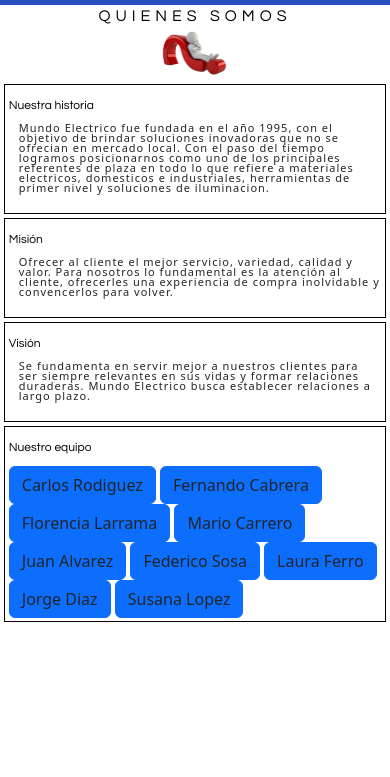
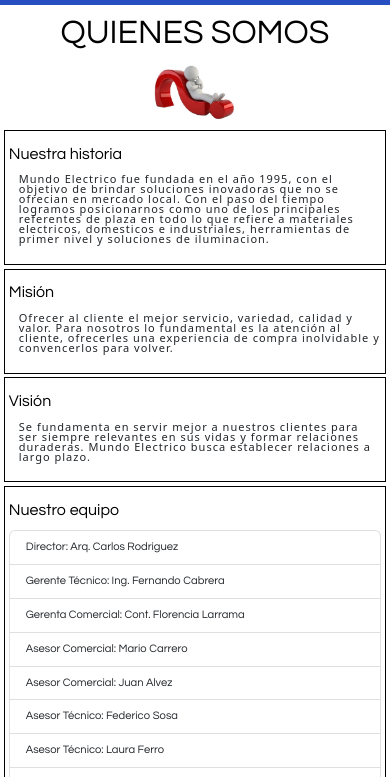
Before and after one commit to doliari/MundoElectrico, a website: page Paginas/quienes-somos.html in a window 390 px wide. Shown: the part 67-844 px from the top of the page. Drawn offline with nearby package versions, Linux system fonts and the light colour scheme.

Commit message:
Ajustes_Responsive

```diff
--- a/Paginas/quienes-somos.html
+++ b/Paginas/quienes-somos.html
@@ -166,6 +166,19 @@
                 </div>
               </div>
             </div>
+            <div class="divNuestroEquipoMobile">
+              <ul class="list-group">
+                <li class="list-group-item">Director: Arq. Carlos Rodriguez</li>
+                <li class="list-group-item">Gerente Técnico: Ing. Fernando Cabrera</li>
+                <li class="list-group-item">Gerenta Comercial: Cont. Florencia Larrama</li>
+                <li class="list-group-item">Asesor Comercial: Mario Carrero</li>
+                <li class="list-group-item">Asesor Comercial: Juan Alvez</li>
+                <li class="list-group-item">Asesor Técnico: Federico Sosa</li>
+                <li class="list-group-item">Asesor Técnico: Laura Ferro</li>
+                <li class="list-group-item">Administrativo: Lic. Jorge Díaz</li>
+                <li class="list-group-item">Administrativa: Lic. Susana López</li>
+              </ul>
+            </div>
         </section>
     </main>
     <footer class="piePagina">
--- a/scss/_categorias.scss
+++ b/scss/_categorias.scss
@@ -4,7 +4,7 @@
 }
 
 .pCategorias {
-    @include parrafos (1%, 120%);
+    @include parrafos (1%, 110%);
     text-align:justify;
     line-height: 110%;
     margin: 1%;
@@ -40,8 +40,8 @@
 
 /* Estilo imagenes categorias y quienes somos */
 .imagenCategorias {
-    width: 20%;
-    height: 20%;
+    width: 25%;
+    height: 25%;
 }
 .divImagenCategorias {
     justify-content: center;
@@ -58,3 +58,13 @@
     display: flex;
     align-content: flex-end;
 }
+
+.container .row .col-sm {
+    border: solid 1px map-get($colores, color-terciario);
+    margin: 1%;
+    align-items: center;
+}
+
+.container .row .col-sm img {
+    margin: 0 auto;
+}
--- a/scss/_general.scss
+++ b/scss/_general.scss
@@ -26,9 +26,10 @@
     color: map-get($colores, "color-terciario");
     text-decoration:wavy;
     text-align: center;
-    margin: 30px auto;
-    letter-spacing: 15px;
-    font-size: 40px;
+    letter-spacing: 50%;
+    font-size: 210%;
+    margin-top: 2%;
+    margin-bottom: 2%;
 }
 
 /* Estilo del h2 */
@@ -36,6 +37,7 @@
     font-family: $fuente-principal;
     color: map-get($colores, "color-terciario");
     margin: 20px auto;
+    font-size: 180%;
 }
 
 /* Estilo del h3 */
@@ -43,6 +45,7 @@
     font-family: $fuente-principal;
     color: map-get($colores, "color-terciario");
     margin: 10px auto;
+    font-size: 150%;
 }
 
 /* Estilo de los parrafos */
--- a/scss/_mediaQueries.scss
+++ b/scss/_mediaQueries.scss
@@ -1,5 +1,19 @@
 /* Media Quieries para 768px */
+@media screen and (min-width: 769px){
+    .divNuestroEquipoMobile {
+        display: none;
+    }
+}
 @media screen and (max-width: 768px){
+
+    .divNuestroEquipo {
+        display: none;
+    }
+
+    .divNuestroEquipoMobile .list-group .list-group-item {
+        font-size: 70%;
+        font-family: $fuente-principal;
+    }
 
     .carousel-inner {
         width: 90%;
@@ -15,22 +29,14 @@
         height: 100px;
     }
 
-    h1 {
-        text-decoration:wavy;
-        text-align: center;
-        margin: 5px auto;
-        letter-spacing: 5px;
-        font-size: 20px;
-    }
-
     h2 {
         margin-top: 5px;
         margin-bottom: 1px;
-        font-size: 16px;
+        font-size: 110%;
     }
 
     h3 {
-        font-size: 14px;
+        font-size: 100%;
     }
 
     p {
@@ -63,6 +69,7 @@
 }
 
 /* Media Quieries para 480px */
+
 @media screen and (max-width: 480px){
 
     #logo {
@@ -94,21 +101,10 @@
     .carousel-item img {
         height: 150px;
     }
-    h1 {
-        text-decoration:wavy;
-        text-align: center;
-        margin: 2px auto;
-        letter-spacing: 5px;
-        font-size: 16px;
-    }
+
     h2 {
         text-align: center;
         margin-top: 3px;
-        font-size: 15px;
-    }
-
-    h3 {
-        font-size: 12px;
     }
 
     p {
```
Also changed, not shown: index.html (+14 -14 lines), Imagenes/Interruptores/ABB/interruptorDiferencial2P.png, Imagenes/Interruptores/ABB/interruptorTermico2P.png, css/main.css.
